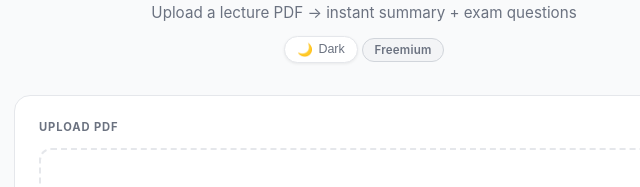
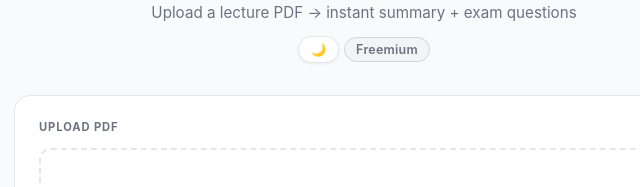
Before and after one commit to zaddymrr/pdf-study-tool, a website: page public/index.html in a window 1280 px wide. Shown: the part 161-348 px from the top of the page, 276-916 px from the left. Drawn offline with nearby package versions, Linux system fonts and the light colour scheme.

Commit message:
Toggle: icon-only (no Dark/Light text); badge font matches toggle at 0.78rem

```diff
--- a/public/index.html
+++ b/public/index.html
@@ -231,7 +231,7 @@
     .tier-badge {
       display: inline-flex; align-items: center; gap: 0.35rem;
       padding: 0.25rem 0.7rem; margin-top: 0.5rem;
-      border-radius: 999px; font-size: 0.72rem; font-weight: 600;
+      border-radius: 999px; font-size: 0.78rem; font-weight: 600;
       letter-spacing: 0.02em;
     }
     .tier-badge.freemium {
@@ -283,7 +283,7 @@
     <div class="logo">📚</div>
     <h1>PDF Study Tool</h1>
     <p class="subtitle">Upload a lecture PDF → instant summary + exam questions</p>
-    <button id="theme-toggle" onclick="toggleTheme()">🌙 <span id="theme-label">Dark</span></button>
+    <button id="theme-toggle" onclick="toggleTheme()">🌙</button>
     <div id="tier-badge" class="tier-badge" style="display:none"></div>
   </header>
 
@@ -625,8 +625,7 @@
   // ── Theme toggle ──
   function applyTheme(dark) {
     document.documentElement.setAttribute('data-theme', dark ? 'dark' : 'light');
-    document.getElementById('theme-toggle').firstChild.textContent = dark ? '☀️ ' : '🌙 ';
-    document.getElementById('theme-label').textContent = dark ? 'Light' : 'Dark';
+    document.getElementById('theme-toggle').textContent = dark ? '☀️' : '🌙';
   }
   function toggleTheme() {
     const isDark = document.documentElement.getAttribute('data-theme') === 'dark';
```
